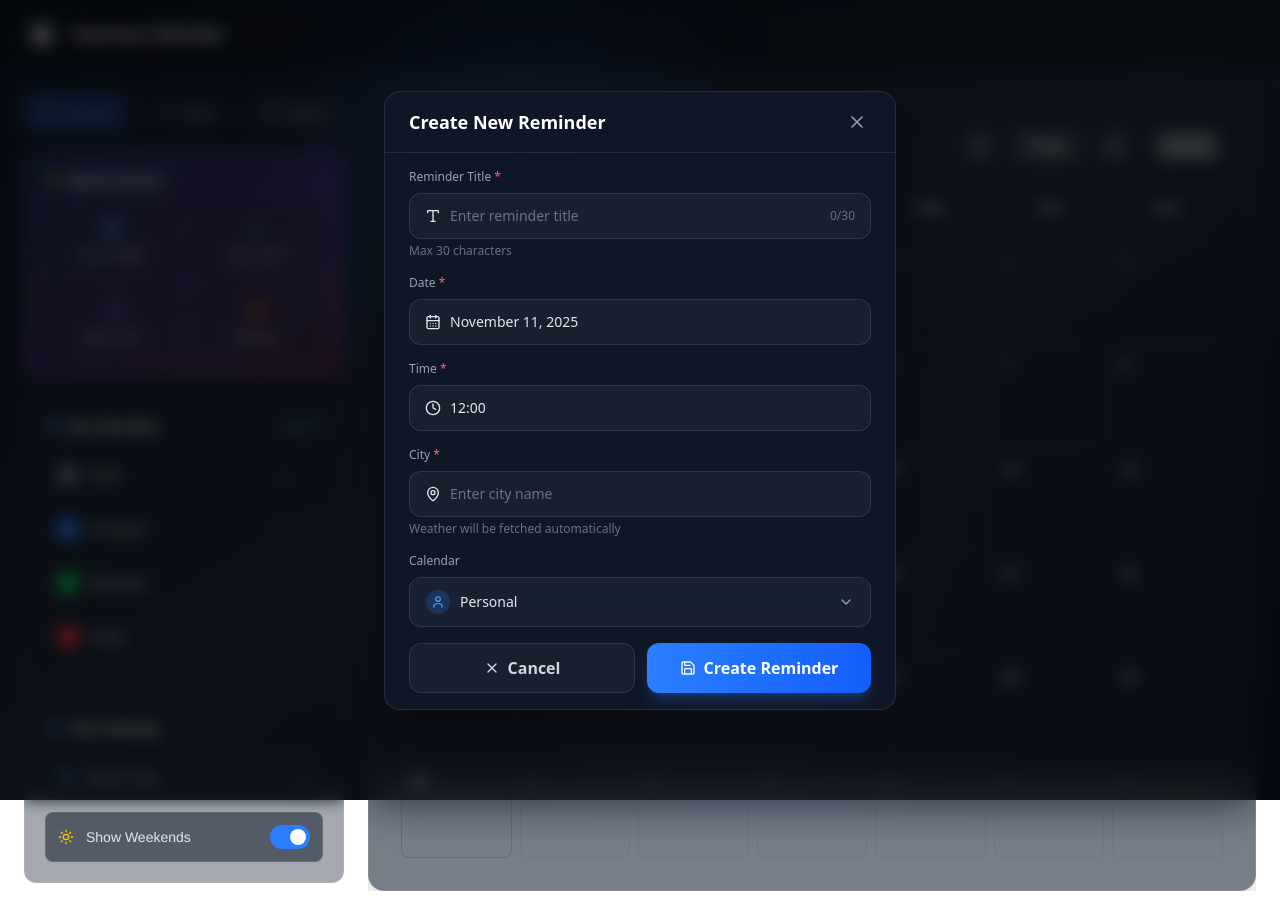
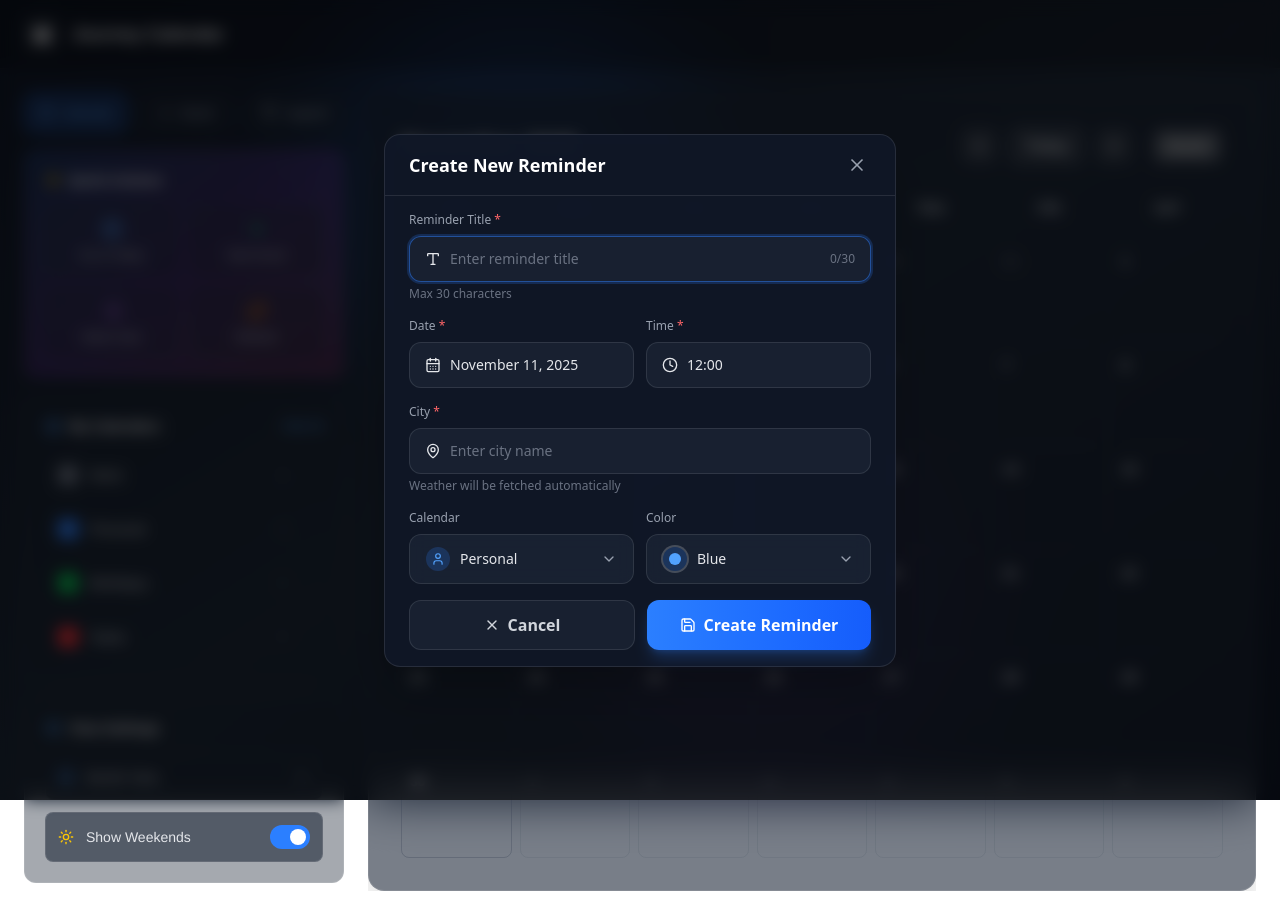
Before and after one commit to MrVitor0/JourneyCalendar, a Vue app: page / in a window 1280 px wide. Both pictures are taken after a click on the button "New Event". Built offline with nearby package versions, Linux system fonts and the light colour scheme.

Commit message:
feat: Add color selection to reminders and refactor event color

```diff
--- a/src/components/calendar/CalendarGrid.vue
+++ b/src/components/calendar/CalendarGrid.vue
@@ -101,7 +101,7 @@
         :is-selected="isDateSelected(day)"
         :is-today="isDateToday(day)"
         :events="getEventsForDate(day)"
-        @select="selectDate"
+        @select="handleDateSelect"
       />
     </div>
   </div>
@@ -111,6 +111,12 @@
 import { storeToRefs } from "pinia";
 import { useCalendarStore } from "@/stores/calendar";
 import CalendarDay from "./CalendarDay.vue";
+
+interface CalendarGridEmits {
+  (e: "date-click", date: Date): void;
+}
+
+const emit = defineEmits<CalendarGridEmits>();
 
 const calendarStore = useCalendarStore();
 
@@ -129,5 +135,10 @@ const {
   setViewMode,
 } = calendarStore;
 
+const handleDateSelect = (date: Date): void => {
+  selectDate(date);
+  emit("date-click", date);
+};
+
 const weekDays: string[] = ["SUN", "MON", "TUE", "WED", "THU", "FRI", "SAT"];
 </script>
--- a/src/components/calendar/JourneyCalendar.vue
+++ b/src/components/calendar/JourneyCalendar.vue
@@ -10,13 +10,34 @@
 
       <!-- Main Calendar Area - Right -->
       <div class="flex-1 min-w-0 overflow-auto">
-        <CalendarGrid />
+        <CalendarGrid @date-click="handleDateClick" />
       </div>
     </div>
+
+    <!-- Reminder Modal -->
+    <ReminderModal
+      v-model="isReminderModalOpen"
+      :selected-date="selectedDate"
+      @created="handleReminderCreated"
+    />
   </div>
 </template>
 
 <script setup lang="ts">
+import { ref } from "vue";
 import CalendarGrid from "./CalendarGrid.vue";
 import CalendarSidebar from "./CalendarSidebar.vue";
+import ReminderModal from "@/components/common/ReminderModal.vue";
+
+const isReminderModalOpen = ref(false);
+const selectedDate = ref<Date | null>(null);
+
+const handleDateClick = (date: Date): void => {
+  selectedDate.value = date;
+  isReminderModalOpen.value = true;
+};
+
+const handleReminderCreated = (): void => {
+  selectedDate.value = null;
+};
 </script>
--- a/src/components/calendar/sidebar/EventTab.vue
+++ b/src/components/calendar/sidebar/EventTab.vue
@@ -44,9 +44,8 @@ const handleCreateReminder = (formData: ReminderFormData): void => {
     startDate: `${formData.date}T${formData.time}:00`,
     endDate: `${formData.date}T${formData.time}:00`,
     calendar: selectedCalendar?.name || "Personal",
-    color: (selectedCalendar?.color as ColorType) || "blue",
+    color: formData.color,
     weather: "sunny" as const,
-    amount: null,
     city: formData.city,
     time: formData.time,
   };
--- /dev/null
+++ b/src/components/common/ColorSelect.vue
@@ -0,0 +1,189 @@
+<template>
+  <div class="relative">
+    <label v-if="label" class="block text-xs font-medium text-gray-400 mb-2">
+      {{ label }}
+    </label>
+    <div class="relative">
+      <button
+        type="button"
+        @click="toggleDropdown"
+        :class="[
+          'w-full flex items-center gap-2.5 bg-gray-800/60 backdrop-blur-sm rounded-xl px-4 py-3 border transition-all focus:outline-none focus:ring-2',
+          error
+            ? 'border-red-500/50 hover:border-red-500/60 focus:ring-red-500/50'
+            : 'border-white/10 hover:border-white/20 focus:ring-blue-500/50',
+        ]"
+      >
+        <div
+          v-if="selectedColor"
+          :class="[
+            'w-6 h-6 rounded-full flex items-center justify-center shrink-0 ring-2 ring-white/20',
+            selectedColor.bgClass,
+          ]"
+        >
+          <div :class="['w-3 h-3 rounded-full', selectedColor.colorClass]" />
+        </div>
+        <span class="flex-1 text-left text-sm font-medium text-gray-200">
+          {{ selectedColor?.label || placeholder }}
+        </span>
+        <ChevronDown
+          :class="[
+            'w-4 h-4 text-gray-400 transition-transform',
+            isOpen ? 'rotate-180' : '',
+          ]"
+        />
+      </button>
+
+      <!-- Dropdown -->
+      <Transition
+        enter-active-class="transition ease-out duration-100"
+        enter-from-class="transform opacity-0 scale-95"
+        enter-to-class="transform opacity-100 scale-100"
+        leave-active-class="transition ease-in duration-75"
+        leave-from-class="transform opacity-100 scale-100"
+        leave-to-class="transform opacity-0 scale-95"
+      >
+        <div
+          v-if="isOpen"
+          class="absolute z-50 w-full mt-2 bg-gray-800/95 backdrop-blur-md rounded-2xl border border-white/10 shadow-2xl overflow-hidden"
+        >
+          <div class="p-3 grid grid-cols-4 gap-2">
+            <button
+              v-for="color in colors"
+              :key="color.value"
+              type="button"
+              @click="selectColor(color)"
+              :class="[
+                'relative group flex items-center justify-center p-3 rounded-xl transition-all',
+                modelValue === color.value
+                  ? 'bg-white/10 ring-2 ring-white/30'
+                  : 'hover:bg-white/5',
+              ]"
+              :title="color.label"
+            >
+              <div
+                :class="[
+                  'w-8 h-8 rounded-full flex items-center justify-center ring-2 ring-white/20 group-hover:ring-white/40 transition-all group-hover:scale-110',
+                  color.bgClass,
+                ]"
+              >
+                <div :class="['w-4 h-4 rounded-full', color.colorClass]" />
+              </div>
+              <Check
+                v-if="modelValue === color.value"
+                class="absolute top-1 right-1 w-3 h-3 text-white"
+              />
+            </button>
+          </div>
+        </div>
+      </Transition>
+    </div>
+    <p v-if="error" class="mt-1 text-xs text-red-400">{{ error }}</p>
+  </div>
+</template>
+
+<script setup lang="ts">
+import { ref, computed, onMounted, onUnmounted } from "vue";
+import { ChevronDown, Check } from "lucide-vue-next";
+import type { ColorType } from "@/types/calendar";
+
+export interface ColorOption {
+  value: ColorType;
+  label: string;
+  colorClass: string;
+  bgClass: string;
+}
+
+interface Props {
+  modelValue?: ColorType | null;
+  label?: string;
+  placeholder?: string;
+  error?: string;
+}
+
+const props = withDefaults(defineProps<Props>(), {
+  modelValue: null,
+  placeholder: "Select a color",
+  label: "",
+  error: "",
+});
+
+const emit = defineEmits<{
+  "update:modelValue": [value: ColorType];
+}>();
+
+const isOpen = ref(false);
+
+const colors: ColorOption[] = [
+  {
+    value: "gray",
+    label: "Gray",
+    colorClass: "bg-gray-400",
+    bgClass: "bg-gray-500/20",
+  },
+  {
+    value: "blue",
+    label: "Blue",
+    colorClass: "bg-blue-400",
+    bgClass: "bg-blue-500/20",
+  },
+  {
+    value: "green",
+    label: "Green",
+    colorClass: "bg-green-400",
+    bgClass: "bg-green-500/20",
+  },
+  {
+    value: "red",
+    label: "Red",
+    colorClass: "bg-red-400",
+    bgClass: "bg-red-500/20",
+  },
+  {
+    value: "purple",
+    label: "Purple",
+    colorClass: "bg-purple-400",
+    bgClass: "bg-purple-500/20",
+  },
+  {
+    value: "yellow",
+    label: "Yellow",
+    colorClass: "bg-yellow-400",
+    bgClass: "bg-yellow-500/20",
+  },
+  {
+    value: "orange",
+    label: "Orange",
+    colorClass: "bg-orange-400",
+    bgClass: "bg-orange-500/20",
+  },
+];
+
+const selectedColor = computed((): ColorOption | undefined => {
+  return colors.find((color) => color.value === props.modelValue);
+});
+
+const toggleDropdown = (): void => {
+  isOpen.value = !isOpen.value;
+};
+
+const selectColor = (color: ColorOption): void => {
+  emit("update:modelValue", color.value);
+  isOpen.value = false;
+};
+
+const handleClickOutside = (event: MouseEvent): void => {
+  const target = event.target as HTMLElement;
+  if (isOpen.value && !target.closest(".relative")) {
+    isOpen.value = false;
+  }
+};
+
+onMounted(() => {
+  document.addEventListener("click", handleClickOutside);
+});
+
+onUnmounted(() => {
+  document.removeEventListener("click", handleClickOutside);
+});
+</script>
--- a/src/components/common/ReminderForm.vue
+++ b/src/components/common/ReminderForm.vue
@@ -11,9 +11,11 @@
       :required="true"
       :error="errors.title"
       hint="Max 30 characters"
+      :autofocus="true"
     />
 
-    <!-- Date Input -->
+    <!-- Date and Time Inputs (side by side if in modal) -->
+    <div :class="showCancel ? 'grid grid-cols-2 gap-3' : 'space-y-4'">
       <DateInput
         v-model="formData.date"
         label="Date"
@@ -21,13 +23,13 @@
         :error="errors.date"
       />
 
-    <!-- Time Input -->
       <TimeInput
         v-model="formData.time"
         label="Time"
         :required="true"
         :error="errors.time"
       />
+    </div>
 
     <!-- City Input -->
     <TextInput
@@ -40,7 +42,8 @@
       hint="Weather will be fetched automatically"
     />
 
-    <!-- Calendar Select -->
+    <!-- Calendar and Color Selects (side by side) -->
+    <div class="grid grid-cols-2 gap-3">
       <CircleSelect
         v-model="formData.calendar"
         :options="calendarOptions"
@@ -48,6 +51,14 @@
         placeholder="Select calendar"
         :error="errors.calendar"
       />
+
+      <ColorSelect
+        v-model="formData.color"
+        label="Color"
+        placeholder="Select color"
+        :error="errors.color"
+      />
+    </div>
 
     <!-- Action Buttons -->
     <div class="flex gap-3">
@@ -87,6 +98,7 @@ import TextInput from "@/components/common/TextInput.vue";
 import DateInput from "@/components/common/DateInput.vue";
 import TimeInput from "@/components/common/TimeInput.vue";
 import CircleSelect from "@/components/common/CircleSelect.vue";
+import ColorSelect from "@/components/common/ColorSelect.vue";
 import {
   Type,
   MapPin,
@@ -129,6 +141,7 @@ const formData = ref<ReminderFormData>({
   time: "12:00",
   city: "",
   calendar: "personal",
+  color: "blue",
   ...props.initialData,
 });
 
@@ -236,6 +249,12 @@ const validateForm = (): boolean => {
     isValid = false;
   }
 
+  if (!formData.value.color) {
+    errors.value.color = "Color is required";
+    errorMessages.push("Color is required");
+    isValid = false;
+  }
+
   if (!isValid) {
     const errorCount = errorMessages.length;
     const message =
@@ -274,6 +293,7 @@ const handleSubmit = async (): Promise<void> => {
         time: "12:00",
         city: "",
         calendar: "personal",
+        color: "blue",
       };
       errors.value = {};
     }
--- a/src/components/common/ReminderModal.vue
+++ b/src/components/common/ReminderModal.vue
@@ -62,9 +62,8 @@ const handleSubmit = (formData: ReminderFormData): void => {
     startDate: `${formData.date}T${formData.time}:00`,
     endDate: `${formData.date}T${formData.time}:00`,
     calendar: selectedCalendar?.name || "Personal",
-    color: (selectedCalendar?.color as ColorType) || "blue",
+    color: formData.color,
     weather: "sunny" as const,
-    amount: null,
     city: formData.city,
     time: formData.time,
   };
--- a/src/components/common/TextInput.vue
+++ b/src/components/common/TextInput.vue
@@ -12,6 +12,7 @@
         <component :is="icon" class="w-4 h-4" />
       </div>
       <input
+        ref="inputRef"
         :value="modelValue"
         @input="handleInput"
         :type="type"
@@ -19,6 +20,7 @@
         :maxlength="maxLength"
         :required="required"
         :disabled="disabled"
+        :autofocus="autofocus"
         :class="[
           'w-full bg-gray-800/60 rounded-xl py-3 border border-white/10 focus:border-blue-500/50 focus:ring-2 focus:ring-blue-500/20 transition-all outline-none text-sm text-gray-200 placeholder-gray-500',
           icon ? 'pl-10 pr-4' : 'px-4',
@@ -41,6 +43,8 @@
 </template>
 
 <script setup lang="ts">
+import { ref, onMounted } from "vue";
+
 interface TextInputProps {
   modelValue: string;
   label?: string;
@@ -53,6 +57,7 @@ interface TextInputProps {
   disabled?: boolean;
   error?: string;
   hint?: string;
+  autofocus?: boolean;
 }
 
 interface TextInputEmits {
@@ -64,7 +69,10 @@ const props = withDefaults(defineProps<TextInputProps>(), {
   showCounter: false,
   required: false,
   disabled: false,
+  autofocus: false,
 });
+
+const inputRef = ref<HTMLInputElement | null>(null);
 
 const emit = defineEmits<TextInputEmits>();
 
@@ -72,4 +80,12 @@ const handleInput = (event: Event): void => {
   const target = event.target as HTMLInputElement;
   emit("update:modelValue", target.value);
 };
+
+onMounted(() => {
+  if (props.autofocus && inputRef.value) {
+    setTimeout(() => {
+      inputRef.value?.focus();
+    }, 100);
+  }
+});
 </script>
--- a/src/components/common/ToastContainer.vue
+++ b/src/components/common/ToastContainer.vue
@@ -1,7 +1,7 @@
 <template>
   <Teleport to="body">
     <div
-      class="fixed top-4 right-4 z-[9999] flex flex-col gap-3 pointer-events-none"
+      class="fixed top-4 right-4 z-9999 flex flex-col gap-3 pointer-events-none"
       role="region"
       aria-label="Notifications"
     >
--- a/src/stores/calendar.ts
+++ b/src/stores/calendar.ts
@@ -42,7 +42,6 @@ export const useCalendarStore = defineStore("calendar", {
         color: "gray",
         calendar: "Work",
         weather: "sunny",
-        amount: null,
       },
       {
         id: "2",
@@ -52,7 +51,6 @@ export const useCalendarStore = defineStore("calendar", {
         color: "blue",
         calendar: "Personal",
         weather: "cloudy",
-        amount: 150.5,
       },
       {
         id: "3",
@@ -62,7 +60,6 @@ export const useCalendarStore = defineStore("calendar", {
         color: "purple",
         calendar: "Personal",
         weather: "sunny",
-        amount: null,
       },
       {
         id: "4",
@@ -72,7 +69,6 @@ export const useCalendarStore = defineStore("calendar", {
         color: "purple",
         calendar: "Personal",
         weather: "rainy",
-        amount: null,
       },
     ],
     calendars: [
--- a/src/types/calendar.ts
+++ b/src/types/calendar.ts
@@ -17,7 +17,6 @@ export interface CalendarEvent {
   color: ColorType;
   calendar: string;
   weather: WeatherType;
-  amount: number | null;
   city?: string;
   time?: string;
 }
--- a/src/types/components.ts
+++ b/src/types/components.ts
@@ -23,7 +23,6 @@ export interface NewEventForm {
   city: string;
   weather: string;
   calendar: string;
-  amount: string;
 }
 
 export interface ReminderFormData {
@@ -32,4 +31,5 @@ export interface ReminderFormData {
   time: string;
   city: string;
   calendar: string;
+  color: import("@/types/calendar").ColorType;
 }
```
Lines whose indentation alone changed are shown as unchanged.
